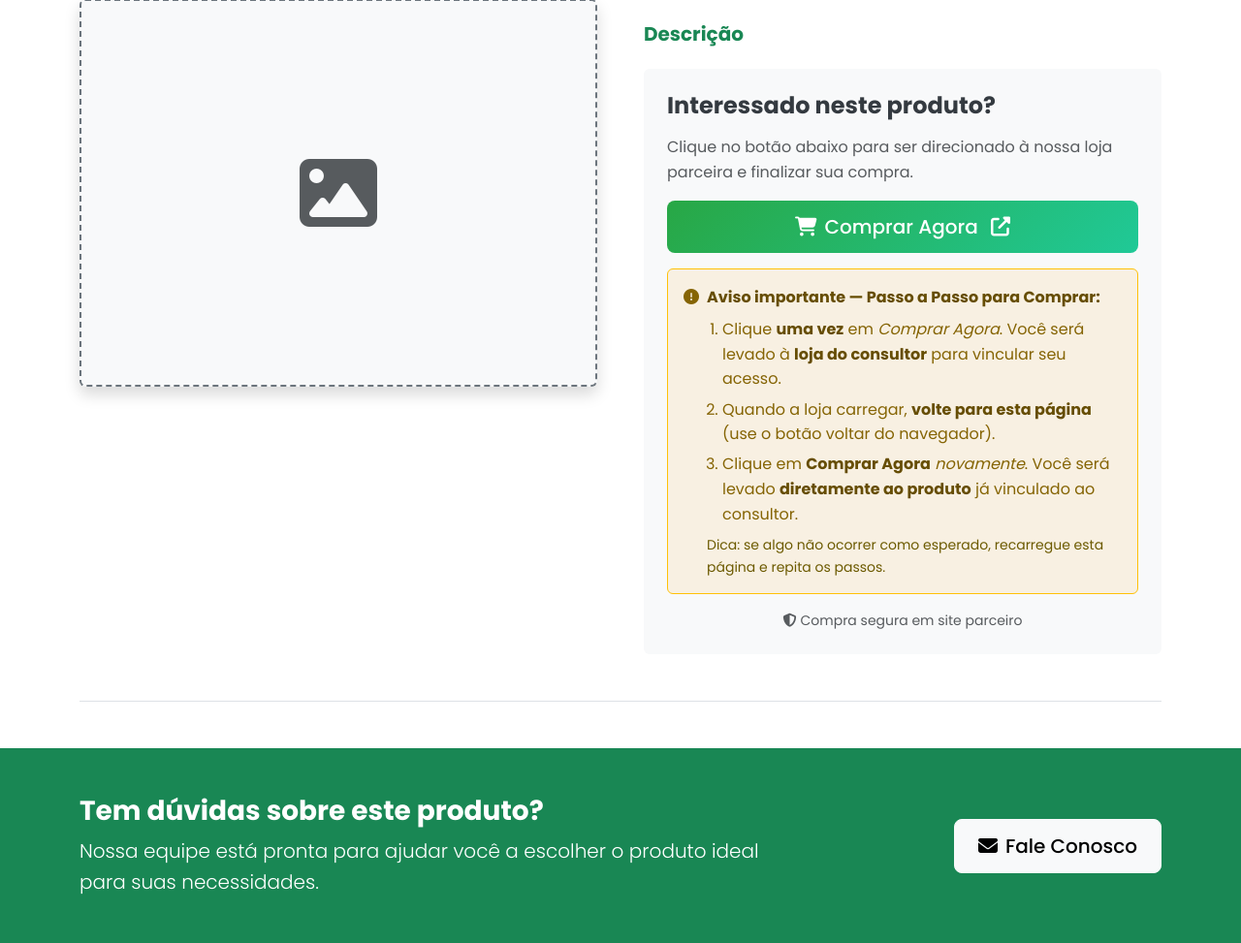
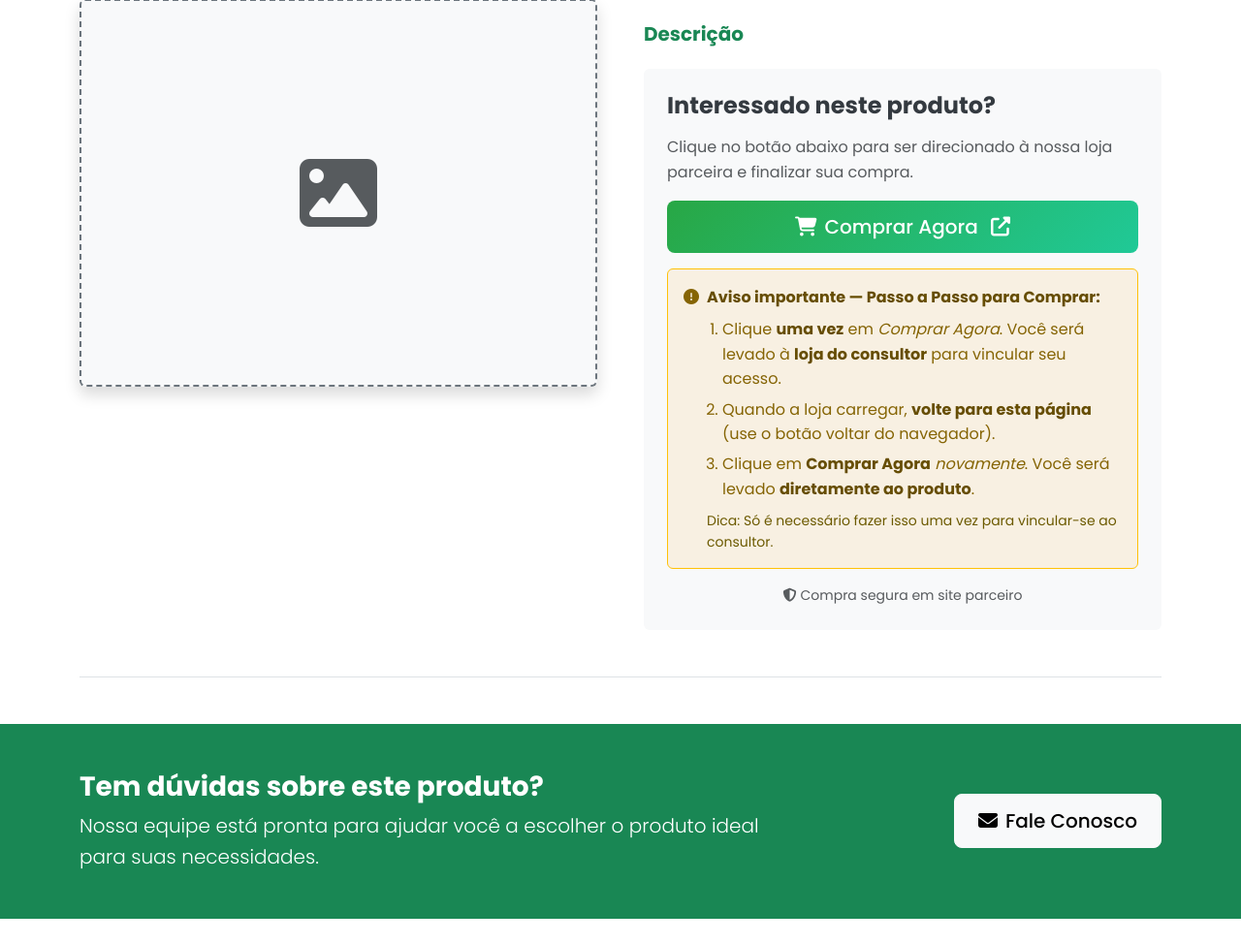
Before and after one commit to paesnichollas/new_life_website, a Django app: template templates/produtos/detalhe_produto.html in a window 1280 px wide. Shown: the part 183-1156 px from the top of the page at 97% size. Run offline with Django 5.2, Linux system fonts and the light colour scheme; the template is opened without the code that fills it, so the values that code supplies are empty.

Commit message:
Atualiza template de detalhe do produto para simplificar instruções de compra e melhorar a clareza das dicas ao usuário.

```diff
--- a/templates/produtos/detalhe_produto.html
+++ b/templates/produtos/detalhe_produto.html
@@ -108,17 +108,15 @@
                                             Quando a loja carregar, <strong>volte para esta página</strong> (use o botão voltar do navegador).
                                         </li>
                                         <li>
-                                            Clique em <strong>Comprar Agora</strong> <em>novamente</em>. Você será levado <strong>diretamente ao produto</strong> já vinculado ao consultor.
+                                            Clique em <strong>Comprar Agora</strong> <em>novamente</em>. Você será levado <strong>diretamente ao produto</strong>.
                                         </li>
                                     </ol>
                                     <small class="text-muted d-block mt-2">
-                                        Dica: se algo não ocorrer como esperado, recarregue esta página e repita os passos.
+                                        Dica: Só é necessário fazer isso uma vez para vincular-se ao consultor.
                                     </small>
                                 </div>
                             </div>
                         </div>
-
-
                         <div class="d-flex justify-content-center">
                             <small class="text-muted">
                                 <i class="fas fa-shield-alt me-1"></i>Compra segura em site parceiro
```
